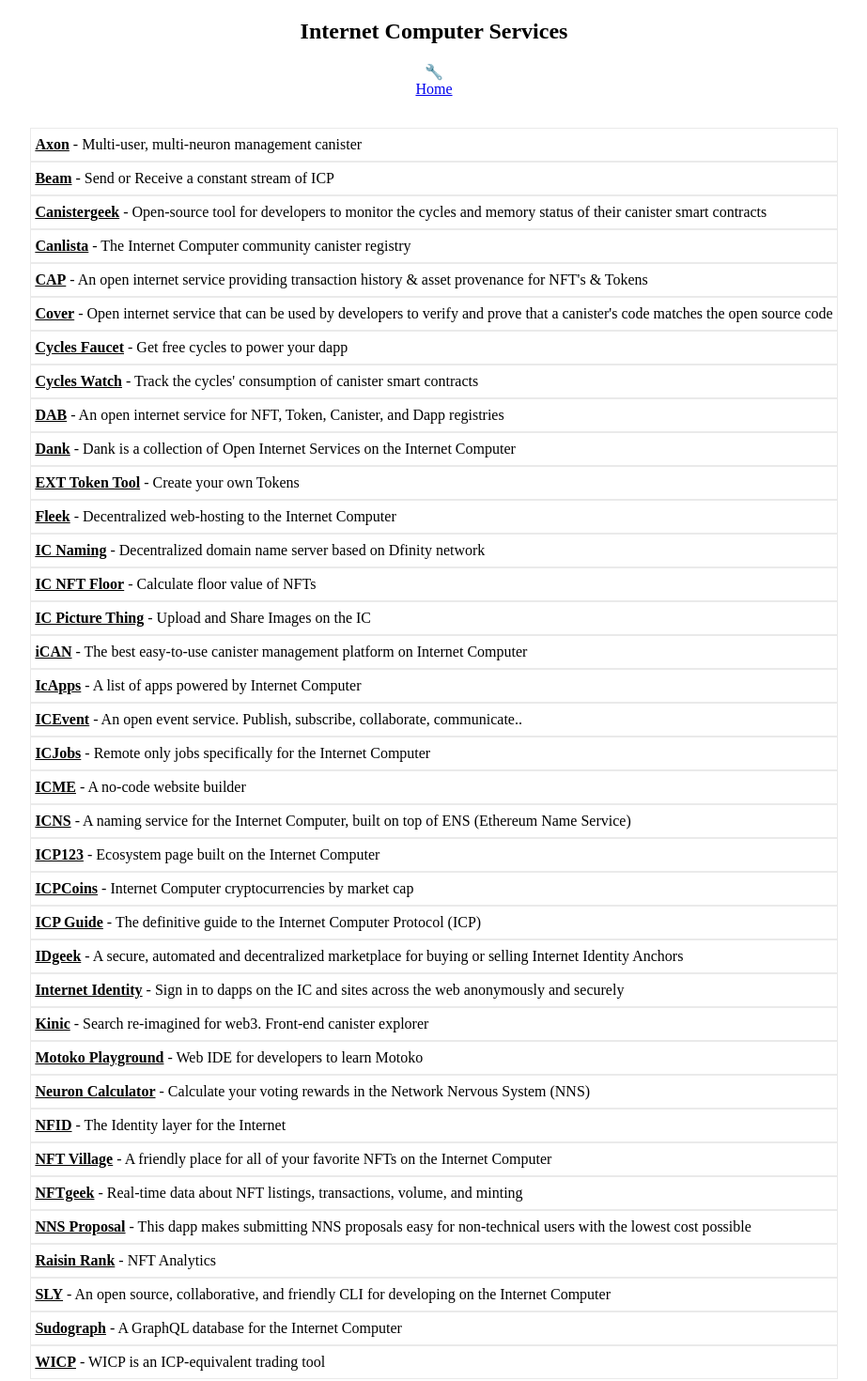
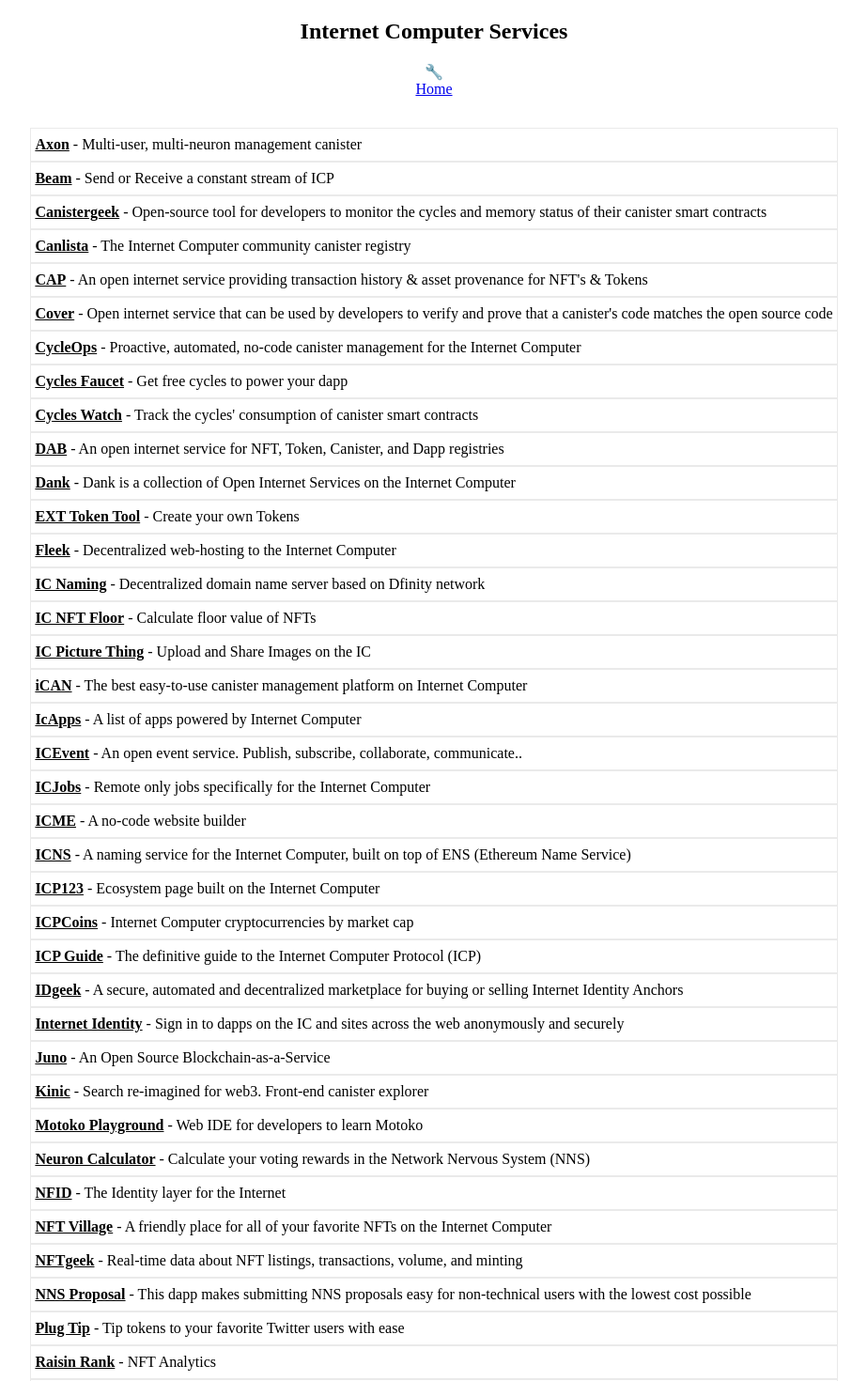
Before and after one commit to rjlucasm/ictoday, a Next.js app: page /services in a window 1280 px wide. Shown: the top 1470 px of the page at 94% size, without its empty margins (178-1101 px from the left). Built offline with nearby package versions, Linux system fonts and the light colour scheme.

Commit message:
New tools added

```diff
--- a/pages/services.js
+++ b/pages/services.js
@@ -34,6 +34,9 @@ export default function Services() {
             </div>
             <div className="pagescard">
                 <a href="https://sn4ia-7qaaa-aaaad-qa22a-cai.raw.ic0.app/" target="_blank" rel="noopener noreferrer">Cover</a> - Open internet service that can be used by developers to verify and prove that a canister&apos;s code matches the open source code
+            </div>
+            <div className="pagescard">
+                <a href="https://cycleops.dev/" target="_blank" rel="noopener noreferrer">CycleOps</a> - Proactive, automated, no-code canister management for the Internet Computer
             </div>
             <div className="pagescard">
                 <a href="https://faucet.dfinity.org/auth" target="_blank" rel="noopener noreferrer">Cycles Faucet</a> - Get free cycles to power your dapp
@@ -96,6 +99,9 @@ export default function Services() {
                 <a href="https://identity.ic0.app/" target="_blank" rel="noopener noreferrer">Internet Identity</a> - Sign in to dapps on the IC and sites across the web anonymously and securely
             </div>
             <div className="pagescard">
+                <a href="https://juno.build/" target="_blank" rel="noopener noreferrer">Juno</a> - An Open Source Blockchain-as-a-Service
+            </div>
+            <div className="pagescard">
                 <a href="https://kinic.io" target="_blank" rel="noopener noreferrer">Kinic</a> - Search re-imagined for web3. Front-end canister explorer
             </div>
             <div className="pagescard">
@@ -117,6 +123,9 @@ export default function Services() {
                 <a href="https://nnsproposal.icp.xyz/" target="_blank" rel="noopener noreferrer">NNS Proposal</a> - This dapp makes submitting NNS proposals easy for non-technical users with the lowest cost possible
             </div>
             <div className="pagescard">
+                <a href="https://plug-tip.icp.xyz/" target="_blank" rel="noopener noreferrer">Plug Tip</a> - Tip tokens to your favorite Twitter users with ease
+            </div>
+            <div className="pagescard">
                 <a href="https://raisinrank.com/" target="_blank" rel="noopener noreferrer">Raisin Rank</a> - NFT Analytics
             </div>
             <div className="pagescard">
```
